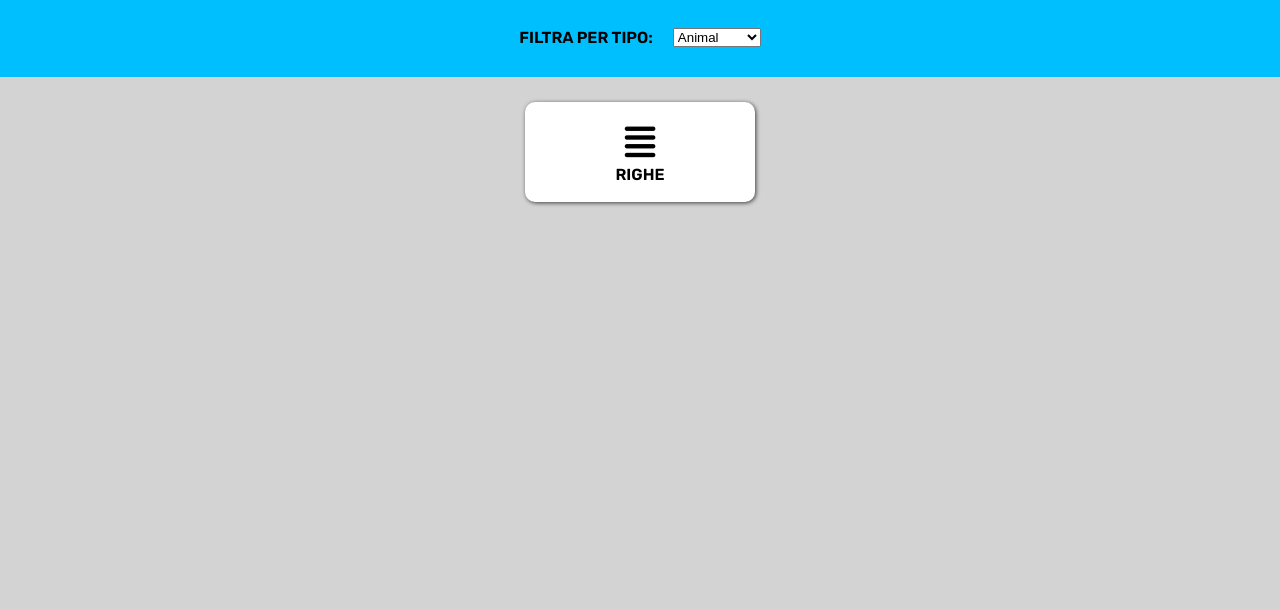
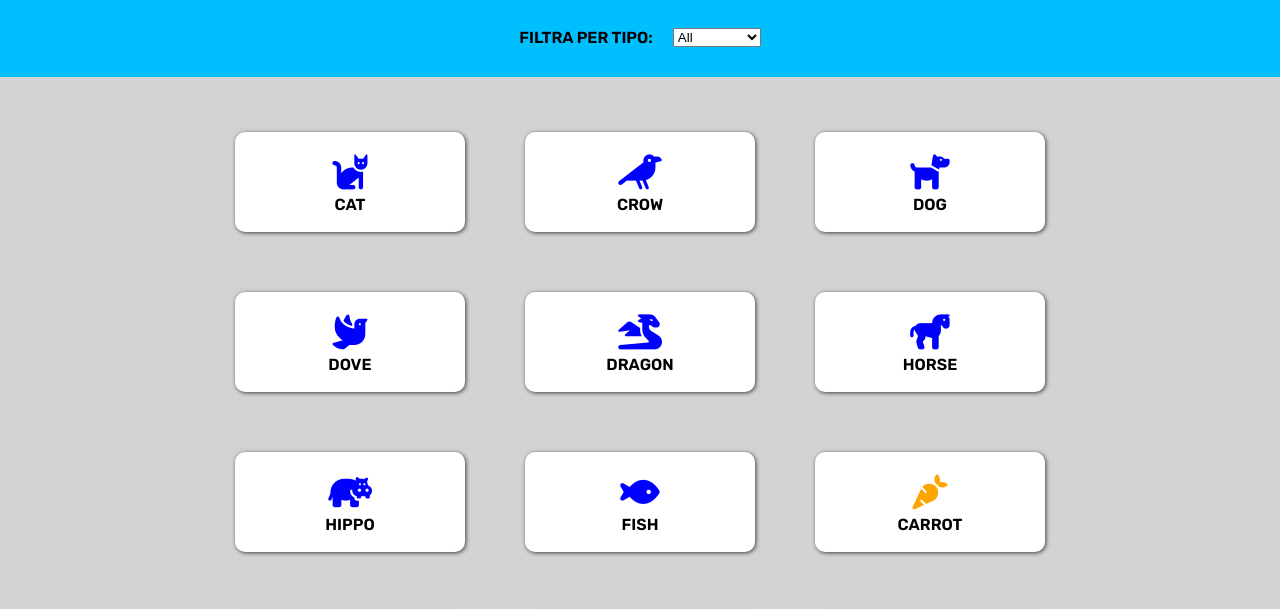
Before and after one commit to peppe-p/js-es6-icons, a plain HTML site: page index.html in a window 1280 px wide. Shown: the part 80-689 px from the top of the page. Drawn offline with Linux system fonts and the light colour scheme.

Commit message:
Complete stamp on screen and color

```diff
--- a/assets/css/style.css
+++ b/assets/css/style.css
@@ -35,9 +35,19 @@ h1 {
     justify-content: space-between;
 }
 
+
 i {
     font-size: 35px;
     margin: 5px 5px;
+}
+.user {
+    color: purple;
+}
+.vegetable {
+    color: orange;
+}
+.animal {
+    color: blue;
 }
 
 
@@ -62,6 +72,7 @@ i {
     width: 80%;
     margin: auto;
     padding: 25px;
+    flex-wrap: wrap;
 }
 
 .icons_list > div {
@@ -70,4 +81,5 @@ i {
     background-color: white;
     border-radius: 10px;
     box-shadow: 1px 1px 4px #000000b3;
+    margin: 30px;
 }
--- a/assets/js/main.js
+++ b/assets/js/main.js
@@ -101,15 +101,15 @@ const elementList = [
 
 elementList.forEach(function (element) {
     console.log(element.name);
-    const { name, prefix, type, family } = elementList
+    const { name, prefix, type, family } = element;
     const markup = `
-    <div class="icons_list d_flex justify_center">
-            <div class="d_flex justify_center align_center f_col">
-                <i class="${family} ${prefix}${name}"></i>
-                <h4>${name.toUpperCase()}</h4>
-            </div>
-    </div>
-    `
+        <div class="icon_div d_flex justify_center align_center f_col">
+            <i class="${family} ${prefix}${name} ${type}"></i>
+            <h4>${name.toUpperCase()}</h4>
+        </div>
+    `;
+    const domEl = document.querySelector(".icons_list");
+    domEl.insertAdjacentHTML("beforeend", markup);
 });
 
 //Milestone 2
--- a/index.html
+++ b/index.html
@@ -22,16 +22,14 @@
         <div class="top_bar d_flex justify_center align_center">
             <h4>FILTRA PER TIPO: </h4>
             <select name="type" id="type">
+                <option value="all">All</option>
                 <option value="animal">Animal</option>
                 <option value="user">User</option>
                 <option value="vegetables">Vegetables</option>
             </select>
         </div>
         <div class="icons_list d_flex justify_center">
-            <div class="d_flex justify_center align_center f_col">
-                <i class="fas fa-align-justify"></i>
-                <h4>RIGHE</h4>
-            </div>
+            <!-- ICON JS LIST -->
         </div>
     </main>
     <script src="./assets/js/main.js"></script>
```
